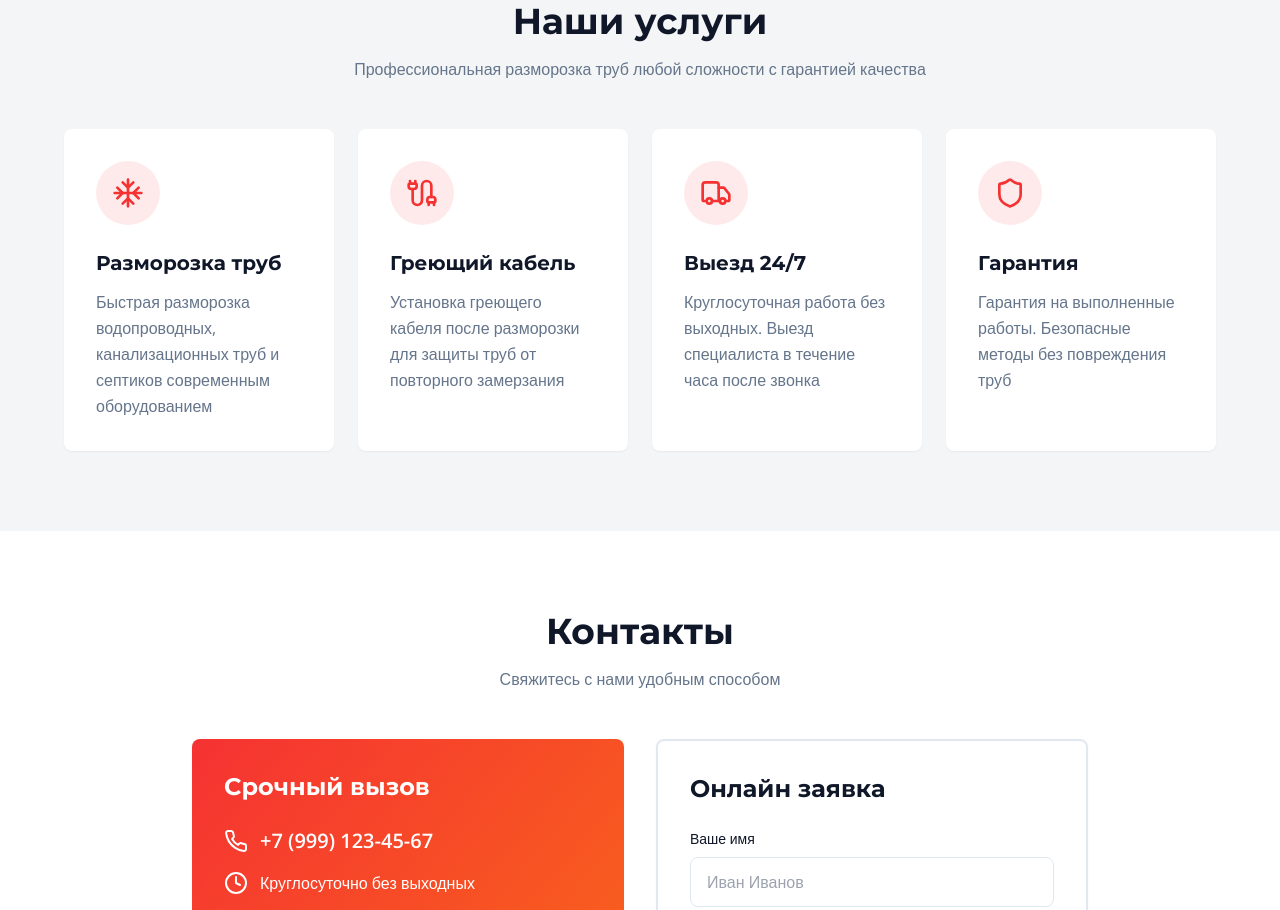
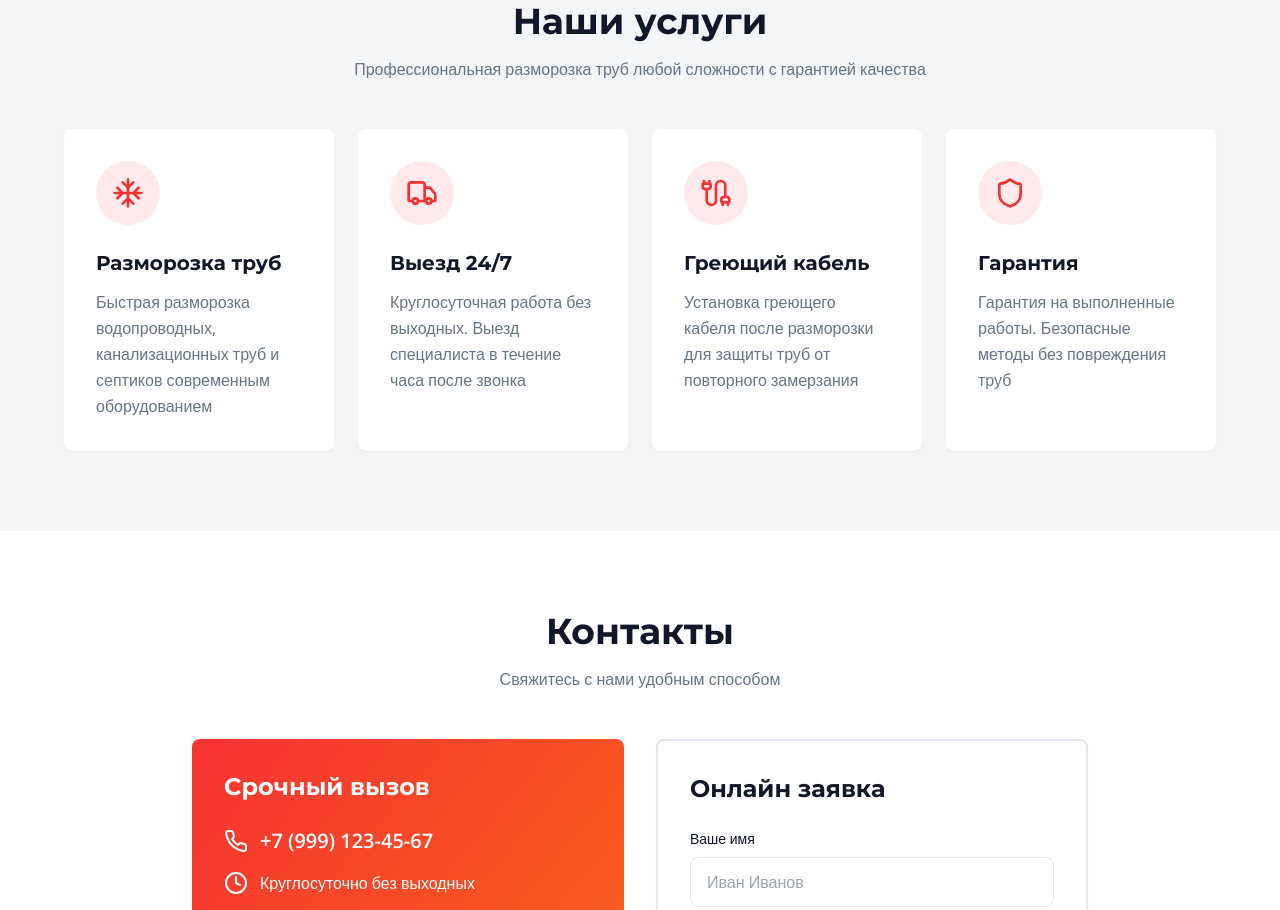
Before and after one commit to pr-poehali-dev/pipe-thawing-website, a React (Vite) app: page / in a window 1280 px wide. Shown: the part 1000-1910 px from the top of the page. Built offline with nearby package versions, Linux system fonts and the light colour scheme.

Commit message:
Выезд 24/7 "Греющий кабель"

```diff
--- a/src/pages/Index.tsx
+++ b/src/pages/Index.tsx
@@ -89,21 +89,21 @@ const Index = () => {
 
             <Card className="p-8 hover:shadow-lg transition-shadow bg-white border-0">
               <div className="w-16 h-16 rounded-full bg-primary/10 flex items-center justify-center mb-6">
+                <Icon name="Truck" className="text-primary" size={32} />
+              </div>
+              <h3 className="font-heading font-bold text-xl mb-3 text-secondary">Выезд 24/7</h3>
+              <p className="text-muted-foreground leading-relaxed">
+                Круглосуточная работа без выходных. Выезд специалиста в течение часа после звонка
+              </p>
+            </Card>
+
+            <Card className="p-8 hover:shadow-lg transition-shadow bg-white border-0">
+              <div className="w-16 h-16 rounded-full bg-primary/10 flex items-center justify-center mb-6">
                 <Icon name="Cable" className="text-primary" size={32} />
               </div>
               <h3 className="font-heading font-bold text-xl mb-3 text-secondary">Греющий кабель</h3>
               <p className="text-muted-foreground leading-relaxed">
                 Установка греющего кабеля после разморозки для защиты труб от повторного замерзания
-              </p>
-            </Card>
-
-            <Card className="p-8 hover:shadow-lg transition-shadow bg-white border-0">
-              <div className="w-16 h-16 rounded-full bg-primary/10 flex items-center justify-center mb-6">
-                <Icon name="Truck" className="text-primary" size={32} />
-              </div>
-              <h3 className="font-heading font-bold text-xl mb-3 text-secondary">Выезд 24/7</h3>
-              <p className="text-muted-foreground leading-relaxed">
-                Круглосуточная работа без выходных. Выезд специалиста в течение часа после звонка
               </p>
             </Card>
 
```
